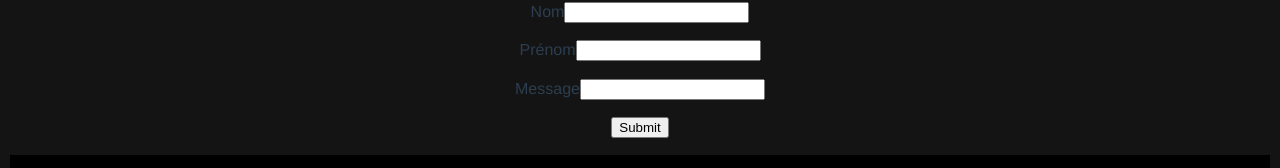
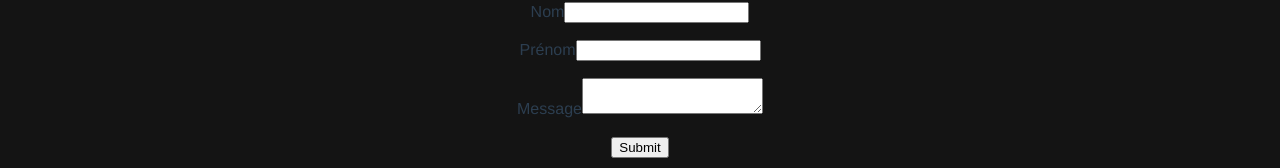
Before and after one commit to mhwalid/NetflixClone, a Vue app: page /about in a window 1280 px wide. Shown: the part 499-667 px from the top of the page. Built offline with nearby package versions, Linux system fonts and the light colour scheme.

Commit message:
[Contact-Form] input modifié en textarea pour le message

```diff
--- a/src/components/ContactForm.vue
+++ b/src/components/ContactForm.vue
@@ -26,7 +26,8 @@
 
             <p>
                 <label for="Message">Message</label>
-                <input id="Message" v-model="message" type="text" name="Message">
+                <textarea id="Message" v-model="message" type="text" name="Message">
+                </textarea>
             </p>
             <p>
                 <input type="submit" value="Submit">
```
